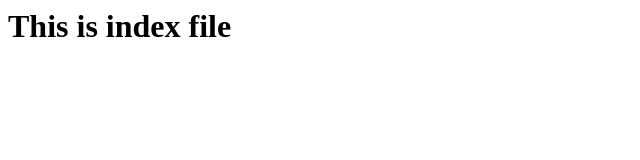
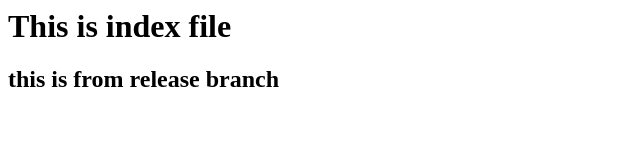
Before and after one commit to adil7475/git-check, a plain HTML site: page index.html in a window 1280 px wide. Shown: the whole page, without its empty margins (0-640 px from the left). Drawn offline with Linux system fonts and the light colour scheme.

Commit message:
Some text added from release branch

```diff
--- a/index.html
+++ b/index.html
@@ -2,5 +2,6 @@
  <head></head>
  <body>
     <h1>This is index file</h1>
+    <h2> this is from release branch</h2>
  </body>
 </html>
```
